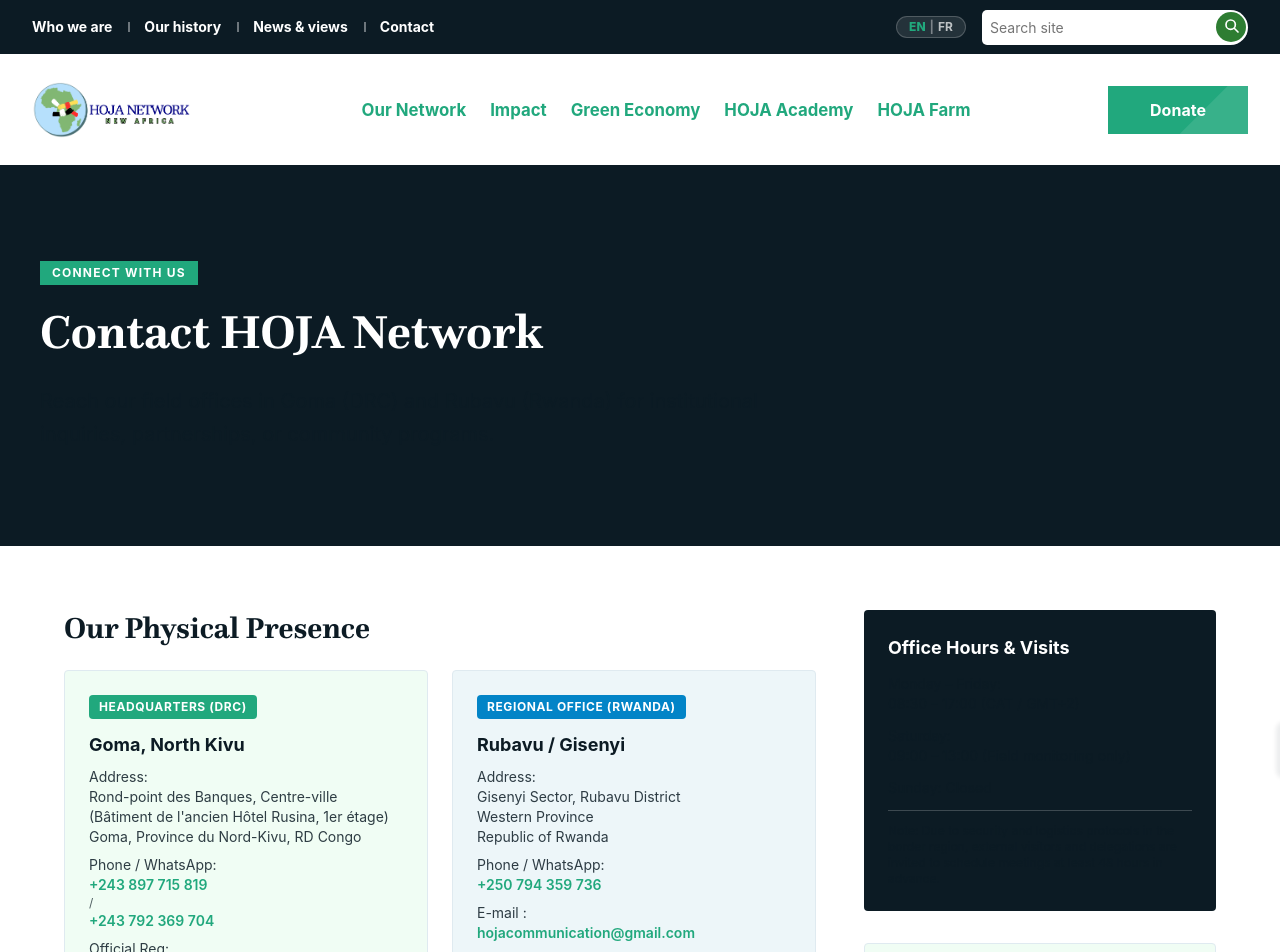
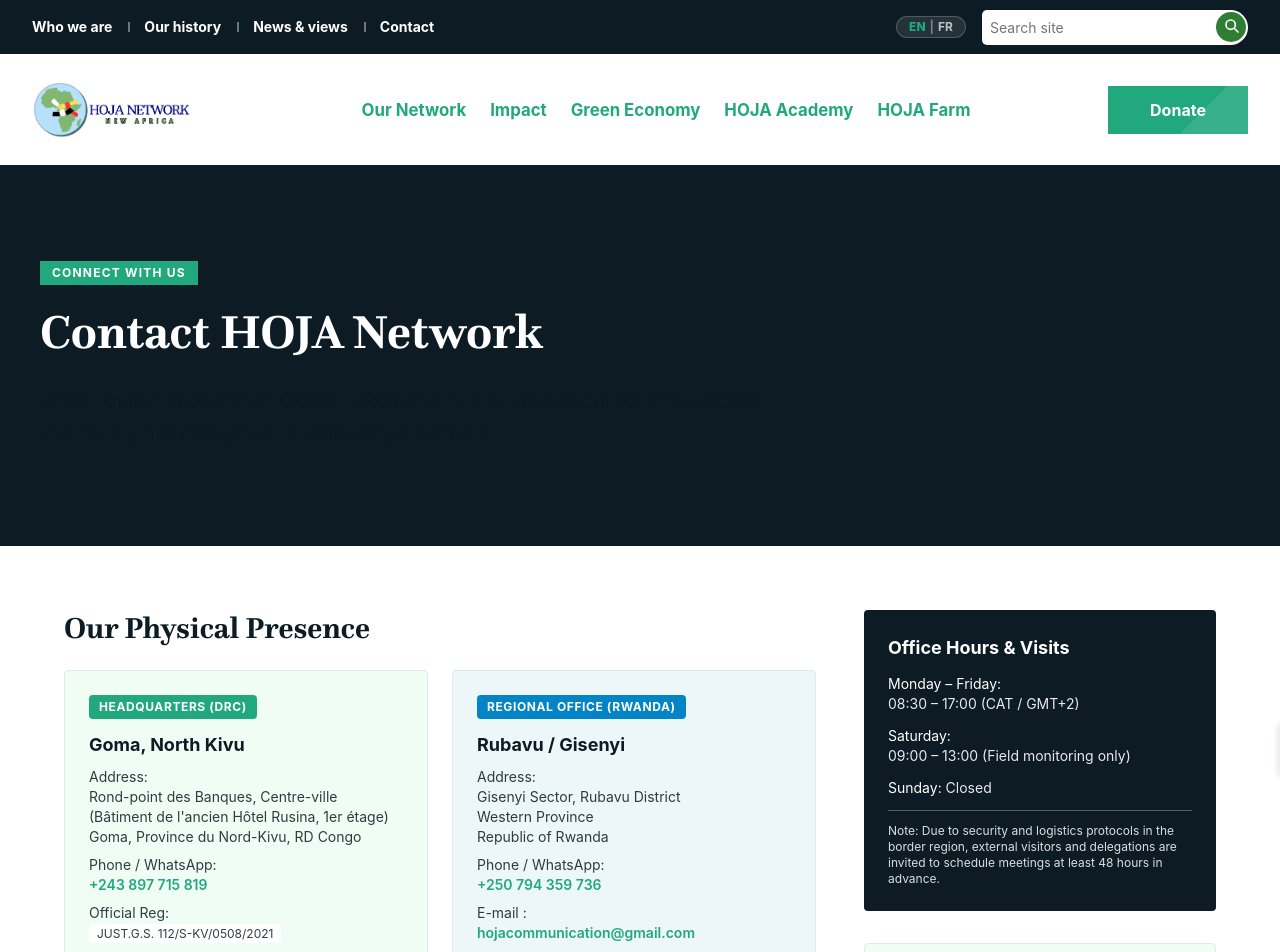
Before and after one commit to Lamsasiri/hoja-network-website, a Next.js app: page /contact in a window 1280 px wide. Shown: the top 952 px of the page. Built offline with nearby package versions, Linux system fonts and the light colour scheme.

Commit message:
fix: update contact and program visuals

```diff
--- a/src/app/contact/page.tsx
+++ b/src/app/contact/page.tsx
@@ -54,8 +54,6 @@ export default function ContactPage() {
                     <p>
                       <strong><LanguageText fr="Téléphone / WhatsApp :" en="Phone / WhatsApp:" /></strong><br />
                       <a href="tel:+243897715819" className="text-primary hover:underline font-semibold block">+243 897 715 819</a>
-                      <span className="block text-xs text-foreground/70" aria-hidden="true">/</span>
-                      <a href="tel:+243792369704" className="text-primary hover:underline font-semibold block">+243 792 369 704</a>
                     </p>
                     <p>
                       <strong><LanguageText fr="Enregistrement officiel :" en="Official Reg:" /></strong><br />
@@ -101,19 +99,19 @@ export default function ContactPage() {
           <aside className="space-y-8">
             <div className="p-6 bg-accent text-background rounded-sm">
               <h3 className="font-bold text-lg mb-3"><LanguageText fr="Horaires et visites" en="Office Hours &amp; Visits" /></h3>
-              <div className="space-y-3 text-sm text-foreground/85">
+              <div className="space-y-3 text-sm text-background/90">
                 <p>
-                  <strong><LanguageText fr="Lundi – vendredi :" en="Monday – Friday:" /></strong><br />
+                  <strong className="text-background"><LanguageText fr="Lundi – vendredi :" en="Monday – Friday:" /></strong><br />
                   08:30 – 17:00 (CAT / GMT+2)
                 </p>
                 <p>
-                  <strong><LanguageText fr="Samedi :" en="Saturday:" /></strong><br />
+                  <strong className="text-background"><LanguageText fr="Samedi :" en="Saturday:" /></strong><br />
                   09:00 – 13:00 (<LanguageText fr="suivi de terrain uniquement" en="Field monitoring only" />)
                 </p>
                 <p>
-                  <strong><LanguageText fr="Dimanche :" en="Sunday:" /></strong> <LanguageText fr="fermé" en="Closed" />
+                  <strong className="text-background"><LanguageText fr="Dimanche :" en="Sunday:" /></strong> <LanguageText fr="fermé" en="Closed" />
                 </p>
-                <div className="pt-3 border-t border-background/20 text-xs">
+                <div className="pt-3 border-t border-background/30 text-xs text-background/85">
                   <em><LanguageText fr="Remarque : pour des raisons de sécurité et de logistique dans la région frontalière, les visiteurs et délégations sont invités à prendre rendez-vous au moins 48 heures à l’avance." en="Note: Due to security and logistics protocols in the border region, external visitors and delegations are invited to schedule meetings at least 48 hours in advance." /></em>
                 </div>
               </div>
--- a/src/app/who-we-are/our-network/page.tsx
+++ b/src/app/who-we-are/our-network/page.tsx
@@ -84,7 +84,7 @@ export default function OurNetworkPage() {
                   </p>
                   <p>
                     <strong><LanguageText fr="Téléphone / WhatsApp :" en="Phone / WhatsApp:" /></strong><br />
-                    <a href="tel:+243897715819" className="text-primary hover:underline font-semibold">+243 897 715 819</a> / <a href="tel:+243792369704" className="text-primary hover:underline font-semibold">+243 792 369 704</a>
+                    <a href="tel:+243897715819" className="text-primary hover:underline font-semibold">+243 897 715 819</a>
                   </p>
                 </div>
               </div>
--- a/src/components/LocalizedHojaPage.tsx
+++ b/src/components/LocalizedHojaPage.tsx
@@ -151,9 +151,12 @@ export default function LocalizedHojaPage({ pageKey }: { pageKey: PageKey }) {
                     </div>
                   ) : pageKey === "academyPage" && index === 0 ? (
                     <>
-                    <article className="mb-5 rounded-sm border border-border border-l-4 border-l-primary bg-surface-2 p-6">
-                      <h3 className="text-lg font-bold text-accent">{text("aiTrainingTitle")}</h3>
-                      <p className="mt-2 text-sm leading-relaxed text-foreground/85">{text("aiTrainingDescription")}</p>
+                    <article className="mb-5 overflow-hidden rounded-sm border border-border border-l-4 border-l-primary bg-surface-2 shadow-sm">
+                      <img className="h-48 w-full object-cover object-center md:h-64" src="/assets/hoja/photos/academy-ai-training.jpg" alt="Young adults collaborating around a laptop during digital skills training" />
+                      <div className="p-6">
+                        <h3 className="text-lg font-bold text-accent">{text("aiTrainingTitle")}</h3>
+                        <p className="mt-2 text-sm leading-relaxed text-foreground/85">{text("aiTrainingDescription")}</p>
+                      </div>
                     </article>
                     <div className="grid grid-cols-1 gap-5 md:grid-cols-2 2xl:grid-cols-3">
                       {[
@@ -234,8 +237,9 @@ export default function LocalizedHojaPage({ pageKey }: { pageKey: PageKey }) {
                       <p className="p-6 text-base leading-relaxed text-foreground/85">{text("approachText")}</p>
                     </article>
                   ) : pageKey === "farmPage" && index === 1 ? (
-                    <article className="rounded-sm border border-border border-l-4 border-l-primary bg-surface-2 p-6">
-                      <p className="text-base leading-relaxed text-foreground/85">{text("porcineDescription")}</p>
+                    <article className="overflow-hidden rounded-sm border border-border border-l-4 border-l-primary bg-surface-2 shadow-sm">
+                      <img className="h-56 w-full object-cover object-center md:h-80" src="/assets/hoja/photos/hoja-pig-farming.png" alt="Sow nursing piglets at the HOJA Network pig farm" />
+                      <p className="p-6 text-base leading-relaxed text-foreground/85">{text("porcineDescription")}</p>
                     </article>
                   ) : pageKey === "farmPage" && index === 2 ? (
                     <div className="grid grid-cols-1 gap-5 md:grid-cols-2 2xl:grid-cols-3">
```
Also changed, not shown: public/assets/hoja/photos/academy-ai-training.jpg (added), public/assets/hoja/photos/hoja-pig-farming.png (added).
